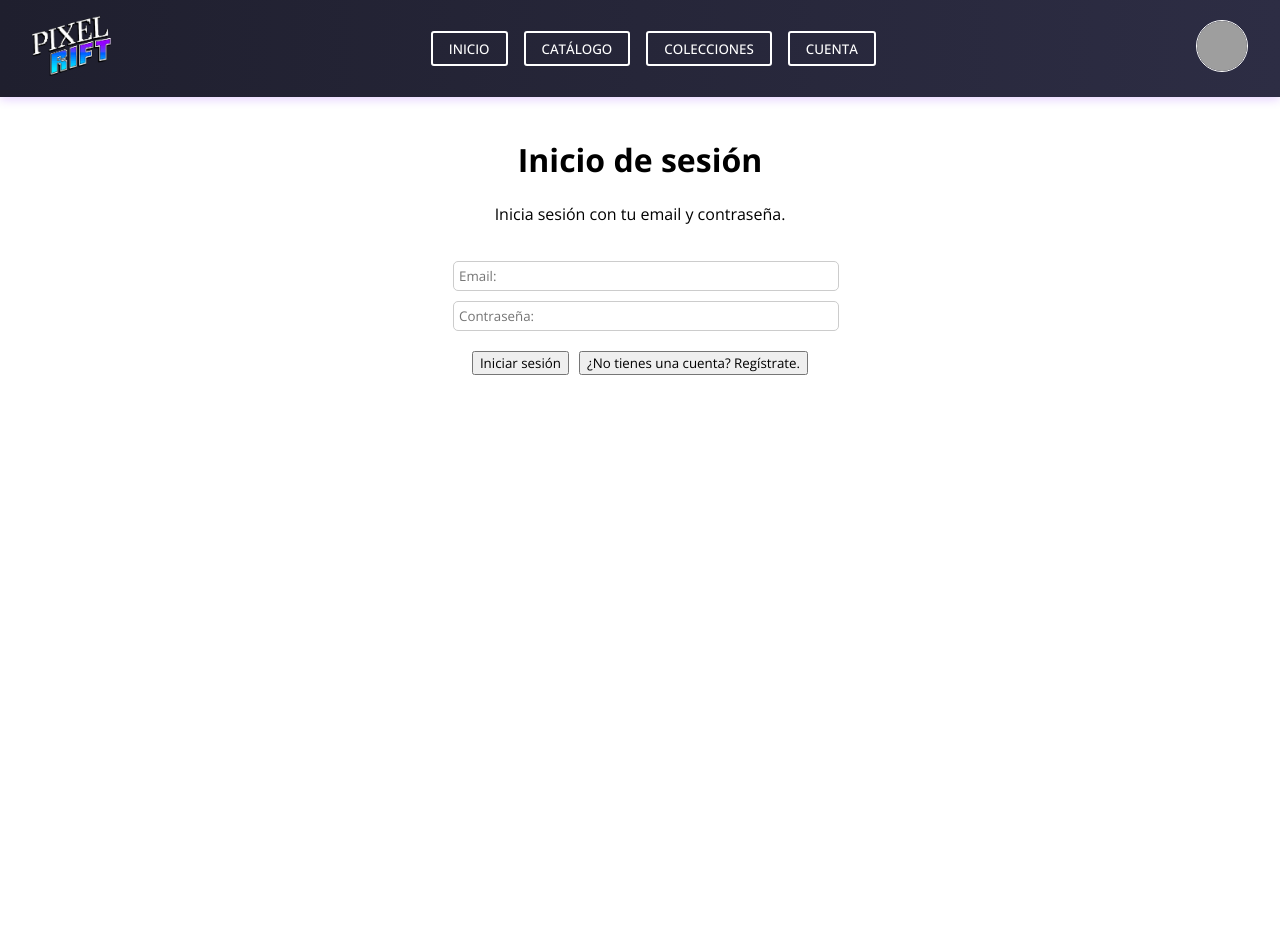
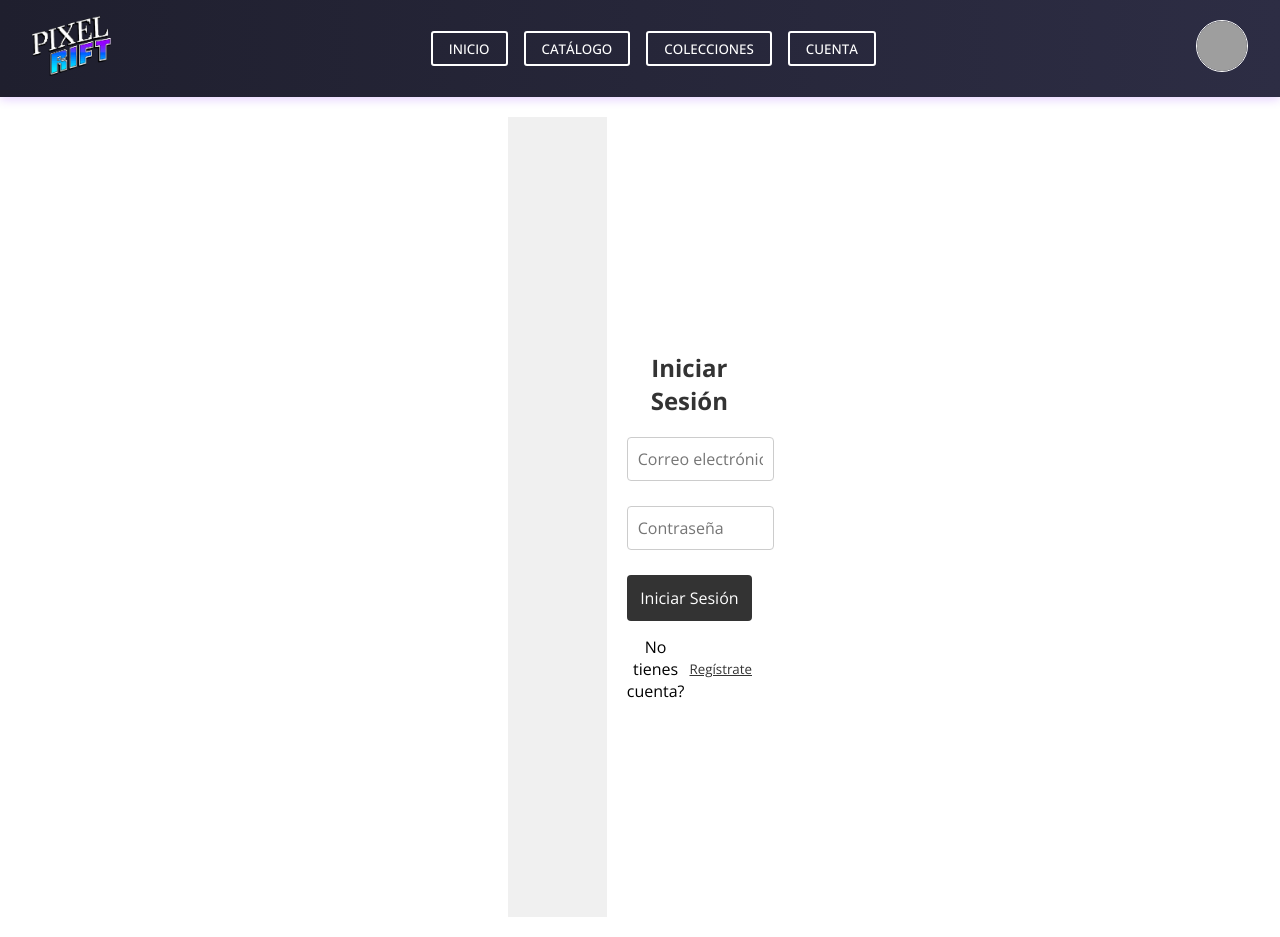
Before and after one commit to sergiosc04/Proyecto-SergioSerrano, a Vue app in the folder ProyectoSSC/: page /cuenta in a window 1280 px wide. Before the commit the page ends 800 px from the top, so only its background shows below. Built offline with nearby package versions, Linux system fonts and the light colour scheme; grey boxes are pictures that could not be loaded.

Commit message:
Mejoras en la interfaz de usuario: actualización de estilos en componentes de inicio de sesión, paginación y colecciones, además de optimizaciones en la gestión de sesiones y mensajes de error.

```diff
--- a/ProyectoSSC/src/components/Login.vue
+++ b/ProyectoSSC/src/components/Login.vue
@@ -46,33 +46,132 @@ const cambiarARegistro = () => {
 </script>
 
 <template>
-    <div class="header">
-        <h1>Inicio de sesión</h1>
-        <p>Inicia sesión con tu email y contraseña.</p>
-    </div>
+    <div class="contenedorInicioSesion">
+        <div class="barraLateral"></div>
+        <div class="contenidoInicioSesion">
+            <div class="contenedorFormularioInicioSesion">
+                <h2 class="tituloInicioSesion">Iniciar Sesión</h2>
 
-    <div class="container">
-        <div v-if="!cargando" class="form">
+                <div v-if="!cargando" class="formularioInicioSesion">
+                    <div class="grupoEntrada">
+                        <input required type="email" placeholder="Correo electrónico" v-model="email"
+                            class="entradaInicioSesion" />
+                    </div>
+                    <div class="grupoEntrada">
+                        <input required type="password" placeholder="Contraseña" v-model="password"
+                            class="entradaInicioSesion" />
+                    </div>
 
-            <form @submit.prevent="manejarLogin">
-                <div class="inputForm">
-                    <input required type="email" placeholder="Email:" v-model="email" />
-                    <input required type="password" placeholder="Contraseña:" v-model="password" />
+                    <div class="accionesInicioSesion">
+                        <button type="button" class="botonInicioSesion" @click="manejarLogin">
+                            Iniciar Sesión
+                        </button>
+
+                        <div class="enlaceRegistro">
+                            <span>No tienes cuenta?</span>
+                            <button type="button" class="botonRegistro" @click="cambiarARegistro">
+                                Regístrate
+                            </button>
+                        </div>
+                    </div>
                 </div>
-
-                <div class="botonesForm">
-                    <button type="submit">Iniciar sesión</button>
-                    <button type="button" class="button secondary" @click="cambiarARegistro">
-                        ¿No tienes una cuenta? Regístrate.
-                    </button>
+                <div v-else class="cargando">
+                    <p>Cargando...</p>
                 </div>
-
-            </form>
-        </div>
-        <div v-else>
-            <p>Cargando...</p>
+            </div>
         </div>
     </div>
 </template>
 
-<style></style>
+<style scoped>
+.contenedorInicioSesion {
+    display: flex;
+    height: 100vh;
+    width: 100%;
+}
+
+.barraLateral {
+    flex: 1;
+    background-color: #f0f0f0;
+    max-width: 40%;
+}
+
+.contenidoInicioSesion {
+    flex: 1;
+    display: flex;
+    justify-content: center;
+    align-items: center;
+    padding: 20px;
+}
+
+.contenedorFormularioInicioSesion {
+    width: 100%;
+    max-width: 400px;
+}
+
+.tituloInicioSesion {
+    text-align: center;
+    margin-bottom: 20px;
+    color: #333;
+}
+
+.formularioInicioSesion {
+    display: flex;
+    flex-direction: column;
+}
+
+.grupoEntrada {
+    margin-bottom: 15px;
+}
+
+.entradaInicioSesion {
+    width: 100%;
+    padding: 10px;
+    border: 1px solid #ccc;
+    border-radius: 4px;
+    font-size: 16px;
+}
+
+.accionesInicioSesion {
+    display: flex;
+    flex-direction: column;
+    gap: 15px;
+}
+
+.botonInicioSesion {
+    width: 100%;
+    padding: 12px;
+    background-color: #333;
+    color: white;
+    border: none;
+    border-radius: 4px;
+    font-size: 16px;
+    cursor: pointer;
+    transition: background-color 0.3s ease;
+}
+
+.botonInicioSesion:hover {
+    background-color: #555;
+}
+
+.enlaceRegistro {
+    text-align: center;
+    display: flex;
+    justify-content: center;
+    align-items: center;
+    gap: 5px;
+}
+
+.botonRegistro {
+    background: none;
+    border: none;
+    color: #333;
+    text-decoration: underline;
+    cursor: pointer;
+    padding: 0;
+}
+
+.cargando {
+    text-align: center;
+}
+</style>
--- a/ProyectoSSC/src/components/navbar.vue
+++ b/ProyectoSSC/src/components/navbar.vue
@@ -12,8 +12,8 @@ onMounted(async () => {
     console.log("Navbar");
     await sessionStore.recuperarSesion();
     await obtenerUsername();
+});
 
-});
 </script>
 
 <template>
@@ -42,12 +42,14 @@ onMounted(async () => {
                         {{ nombreUsuario }}
                     </RouterLink>
                 </span>
+
                 <RouterLink class="navbar--user" to="/cuenta/">
                     <button>
                         <img v-if="sessionStore.avatarUrl" :src="sessionStore.avatarUrl" alt="Usuario" />
                         <img v-else src="../assets/img/usuarioPH.jpg" alt="">
                     </button>
                 </RouterLink>
+
             </div>
         </div>
     </nav>
--- a/ProyectoSSC/src/components/paginacion.vue
+++ b/ProyectoSSC/src/components/paginacion.vue
@@ -1,26 +1,21 @@
 <script setup>
-
 const props = defineProps({
     numPagina: {
         type: [Number, String],
         required: true
     },
-
     juegosPagina: {
         type: [Number, String],
         required: true
     },
-
     cargando: {
         type: Boolean,
         default: false
     },
-
     paginaAnterior: {
         type: [Boolean, String, null],
         default: null
     },
-
     paginaSiguiente: {
         type: [Boolean, String, null],
         default: null
@@ -40,184 +35,176 @@ const cambiarPagina = (direccion) => {
     emit('cambiarPagina', nuevaPagina);
 };
 
-
-const cambiarJuegos = (direccion) => {
-    if (props.cargando) return;
-    let nuevosJuegos = Number(props.juegosPagina);
-    if (direccion === 'siguiente' && props.paginaSiguiente) nuevosJuegos++;
-    else if (direccion === 'anterior' && props.paginaAnterior && nuevosJuegos > 1) nuevosJuegos--;
-    else return;
-
-    emit('update:juegosPagina', nuevosJuegos);
-    emit('cambiarJuegos', nuevosJuegos);
-};
-
-//Funcion para cambiar la página
 const irAPagina = () => {
     if (props.cargando) return;
     emit('actualizarJuegos');
 };
 
-//Funcion para actualizar el num de página
 const actualizarNumPagina = (event) => {
     emit('update:numPagina', event.target.value);
 };
 
-//Funcion para actualizar los juegos por página
 const actualizarJuegosPagina = (event) => {
     emit('update:juegosPagina', event.target.value);
 };
 </script>
 
 <template>
-    <div class="paginacion">
+    <div class="paginador">
+        <div class="paginador-contenedor">
+            <!-- Controles de navegación de páginas -->
+            <div class="paginador-navegacion">
+                <button class="paginador-btn" :disabled="!paginaAnterior || cargando || Number(numPagina) <= 1"
+                    @click="cambiarPagina('anterior')">
+                    <img src="../assets/img/botones/back.png" alt="Anterior" class="paginador-icono" />
+                </button>
 
-        <div class="inputs">
-            <!-- controles de paginas -->
-            <div class="controles pagina">
-                <img src="../assets/img/botones/back.png" alt="Anterior"
-                    :class="{ 'boton-img': true, 'disabled': !paginaAnterior || cargando || Number(numPagina) <= 1 }"
-                    @click="cambiarPagina('anterior')" />
-
-                <div class="campo">
+                <div class="paginador-pagina">
                     <label for="numPagina">Página</label>
                     <input id="numPagina" type="number" :value="numPagina" @input="actualizarNumPagina" min="1"
-                        :disabled="cargando" class="input" />
+                        :disabled="cargando" />
                 </div>
 
-                <img src="../assets/img/botones/next.png" alt="Siguiente"
-                    :class="{ 'boton-img': true, 'disabled': !paginaSiguiente || cargando }"
-                    @click="cambiarPagina('siguiente')" />
+                <button class="paginador-btn" :disabled="!paginaSiguiente || cargando"
+                    @click="cambiarPagina('siguiente')">
+                    <img src="../assets/img/botones/next.png" alt="Siguiente" class="paginador-icono" />
+                </button>
             </div>
 
-            <!-- controles de juegos/pagina -->
-            <div class="controles juegos">
-                <img src="../assets/img/botones/back.png" alt="Menos juegos"
-                    :class="{ 'boton-img': true, 'disabled': !paginaAnterior || cargando || Number(numPagina) <= 1 }"
-                    @click="cambiarJuegos('anterior')" />
-
-                <div class="campo">
-                    <label for="juegosPagina">Juegos/Página</label>
-                    <input id="juegosPagina" type="number" :value="juegosPagina" @input="actualizarJuegosPagina" min="1"
-                        :disabled="cargando" class="input" />
-                </div>
-
-                <img src="../assets/img/botones/next.png" alt="Más juegos"
-                    :class="{ 'boton-img': true, 'disabled': !paginaSiguiente || cargando }"
-                    @click="cambiarJuegos('siguiente')" />
+            <!-- Selector de elementos por página -->
+            <div class="paginador-selector">
+                <label for="juegosPagina">Mostrar</label>
+                <input id="juegosPagina" type="number" :value="juegosPagina" @input="actualizarJuegosPagina" min="1"
+                    :disabled="cargando" />
+                <span>por página</span>
             </div>
 
-
-        </div><button @click="irAPagina" :disabled="cargando" class="ir-btn"
-            title="Ir a la página especificada">Ir</button>
-
+            <!-- Botón de ir a página -->
+            <button @click="irAPagina" :disabled="cargando" class="paginador-ir-btn">
+                Ir
+            </button>
+        </div>
     </div>
 </template>
 
 <style scoped>
-.paginacion {
+.paginador {
     display: flex;
-    margin-left: 38%;
-    margin-right: 38%;
-    margin-bottom: 20px;
-    margin-top: 20px;
-
-    align-items: center;
     justify-content: center;
-    gap: 15px;
-
-    padding: 10px 20px;
-    background: #f9f9fb;
-
-    border: 0.5px solid #ccc;
-    border-radius: 12px;
-    box-shadow: 0 2px 6px rgba(0, 0, 0, 0.1);
-    font-family: 'Segoe UI', sans-serif;
+    width: 100%;
+    margin: 30px 0;
+    font-family: 'Segoe UI', Arial, sans-serif;
 }
 
-.controles {
+.paginador-contenedor {
     display: flex;
-    justify-content: center;
-    align-items: flex-end;
-    gap: 5px;
+    align-items: center;
+    gap: 20px;
+    padding: 12px 24px;
+    background-color: #f5f7fa;
+    border-radius: 8px;
+    box-shadow: 0 2px 6px rgba(0, 0, 0, 0.08);
+    max-width: 600px;
 }
 
-.inputs {
+.paginador-navegacion {
     display: flex;
-    align-items: flex-end;
+    align-items: center;
     gap: 10px;
 }
 
-.campo {
+.paginador-pagina {
     display: flex;
-    flex-direction: column;
-    font-size: 12px;
-    color: #333;
+    align-items: center;
+    gap: 8px;
+    font-size: 14px;
 }
 
-.campo label {
-    margin-bottom: 4px;
+.paginador-pagina label {
+    color: #555;
     font-weight: 500;
 }
 
-.input {
-    width: 70px;
-    padding: 6px 8px;
+.paginador-pagina input {
+    width: 60px;
     text-align: center;
-    border: 1px solid #ccc;
+    padding: 8px;
+    border: 1px solid #ddd;
     border-radius: 6px;
     font-size: 14px;
-    transition: box-shadow 0.2s ease, border-color 0.2s ease;
 }
 
-.input:focus {
-    outline: none;
-    border-color: #7b84ff;
-    box-shadow: 0 0 0 2px #c7ccff;
+.paginador-selector {
+    display: flex;
+    align-items: center;
+    gap: 8px;
+    font-size: 14px;
+    color: #555;
 }
 
-.boton,
-.ir-btn {
-    background-color: #2d2d44;
-    color: #fff;
+.paginador-selector input {
+    width: 50px;
+    text-align: center;
+    padding: 8px;
+    border: 1px solid #ddd;
+    border-radius: 6px;
+    font-size: 14px;
+}
+
+.paginador-btn {
+    display: flex;
+    align-items: center;
+    justify-content: center;
+    width: 36px;
+    height: 36px;
     border: none;
     border-radius: 6px;
-    padding: 6px 14px;
+    background-color: #fff;
     cursor: pointer;
-    font-size: 14px;
-    transition: background-color 0.3s, transform 0.2s;
+    transition: all 0.2s ease;
+    box-shadow: 0 1px 3px rgba(0, 0, 0, 0.1);
 }
 
-.boton:hover:not(:disabled),
-.ir-btn:hover:not(:disabled) {
-    background-color: #505072;
+.paginador-btn:hover:not(:disabled) {
+    background-color: #eef1f6;
     transform: translateY(-1px);
 }
 
-.boton:disabled,
-.ir-btn:disabled {
-    background-color: #bbbcc5;
+.paginador-btn:disabled {
+    opacity: 0.5;
     cursor: not-allowed;
-    transform: none;
+    background-color: #f0f0f0;
 }
 
-.boton-img {
-    width: 32px;
-    height: 32px;
-    padding: 6px;
-    cursor: pointer;
-    border-radius: 6px;
-    transition: background-color 0.3s, transform 0.2s;
+.paginador-icono {
+    width: 16px;
+    height: 16px;
 }
 
-.boton-img:hover:not(.disabled) {
-    background-color: #505072;
+.paginador-ir-btn {
+    padding: 8px 16px;
+    border: none;
+    border-radius: 6px;
+    background-color: #4a55b5;
+    color: white;
+    font-weight: 500;
+    cursor: pointer;
+    transition: all 0.2s ease;
+}
+
+.paginador-ir-btn:hover:not(:disabled) {
+    background-color: #3a44a0;
     transform: translateY(-1px);
 }
 
-.boton-img.disabled {
-    opacity: 0.5;
+.paginador-ir-btn:disabled {
+    opacity: 0.6;
     cursor: not-allowed;
-    background-color: #bbbcc5;
+}
+
+input:focus {
+    outline: none;
+    border-color: #4a55b5;
+    box-shadow: 0 0 0 2px rgba(74, 85, 181, 0.2);
 }
 </style>
--- a/ProyectoSSC/src/compostables/obtenerColecciones.js
+++ b/ProyectoSSC/src/compostables/obtenerColecciones.js
@@ -20,7 +20,7 @@ export function obtenerColecciones() {
             await getIdUsuario(idauth.value)
         } catch (err) {
             console.error('Error obteniendo sesión:', err)
-            error.value = 'Error al obtener la sesión';
+            error.value = 'Sin sesión activa';
             return null;
         }
     }
@@ -72,7 +72,7 @@ export function obtenerColecciones() {
     // Crear nueva colección
     const crearColeccion = async (nombreColeccion) => {
         if (!idusuario.value) {
-            error.value = "Regístrate o inicia sesión para administrar colecciones.";
+            error.value = "Regístrate o inicia sesión para crear colecciones.";
             return false;
         }
 
--- a/ProyectoSSC/src/views/ColeccionView.vue
+++ b/ProyectoSSC/src/views/ColeccionView.vue
@@ -67,6 +67,11 @@ onMounted(async () => {
 
       <div v-if="loading" class="estadoCarga">
         Cargando colecciones...
+      </div>
+
+      <div v-else-if="error === 'Sin sesión activa'">
+        <div class="sinColecciones">Regístrate o Inicia sesión para ver tus colecciones.</div>
+
       </div>
 
       <div v-else-if="error" class="mensajeError">
--- a/ProyectoSSC/src/views/CuentaView.vue
+++ b/ProyectoSSC/src/views/CuentaView.vue
@@ -9,6 +9,8 @@ const sessionStore = useSessionStore();
 const router = useRouter();
 const username = ref("");
 const usernameEditado = ref("");
+
+
 const idAuth = ref(null);
 const error = ref(null);
 
@@ -207,6 +209,7 @@ onMounted(async () => {
             </form>
         </div>
 
+        <!-- si no carga la sesion, carga el componente de autenticación el cual tiene login y registro, alternando dependiendo del contexto -->
         <div v-else>
             <auth />
         </div>
--- a/ProyectoSSC/src/views/InicioView.vue
+++ b/ProyectoSSC/src/views/InicioView.vue
@@ -66,7 +66,6 @@ onMounted(async () => {
 
             <p>Mientras tanto, echa un vistazo a nuestro catálogo:</p>
           </span>
-
         </div>
 
         <!-- Listado de 10 juegos aleatorios cada vez que carga la pagina -->
@@ -97,14 +96,14 @@ onMounted(async () => {
       <div class="coleccionesContainer">
         <div class="titulo">Tus <strong>Colecciones</strong></div>
 
-        <router-link to="/coleccion/" align="center" class="botonVerColecciones">
-          <button class="botonPrimario">Ver todas las colecciones</button>
-        </router-link>
+
 
         <!-- Muestra de colecciones del usuario con menos detalles para optimizar la carga inicial -->
 
         <div v-if="sessionStore.session" class="colecciones-preview">
-
+          <router-link to="/coleccion/" align="center" class="botonVerColecciones">
+            <button class="botonPrimario">Ver todas las colecciones</button>
+          </router-link>
           <div v-if="loadingColecciones">
             <SpinnerCarga />
             <p>Cargando colecciones...</p>
@@ -128,9 +127,9 @@ onMounted(async () => {
 
         </div>
 
-        <div v-else>
-          <p>Inicia sesión para ver tus colecciones</p>
-          <router-link to="/cuenta/"><button>Iniciar sesión</button></router-link>
+        <div v-else class="sinColecciones">
+          <p>Inicia sesión para ver y crear colecciones.</p>
+          <router-link to="/cuenta/"><button class="botonPrimario">Iniciar sesión</button></router-link>
         </div>
       </div>
     </div>
@@ -138,6 +137,11 @@ onMounted(async () => {
 </template>
 
 <style scoped>
+.sinColecciones {
+  text-align: center;
+  padding: 10px;
+}
+
 .botonVerColecciones {
   display: flex;
   justify-content: center;
```
Also changed, not shown: 1 other file (tests, documents, lock files or other folders).
